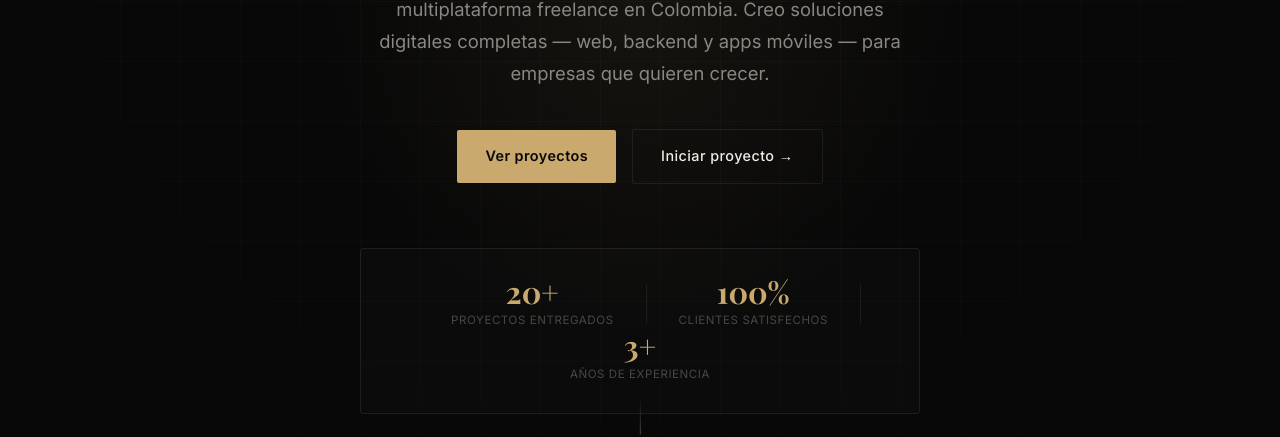
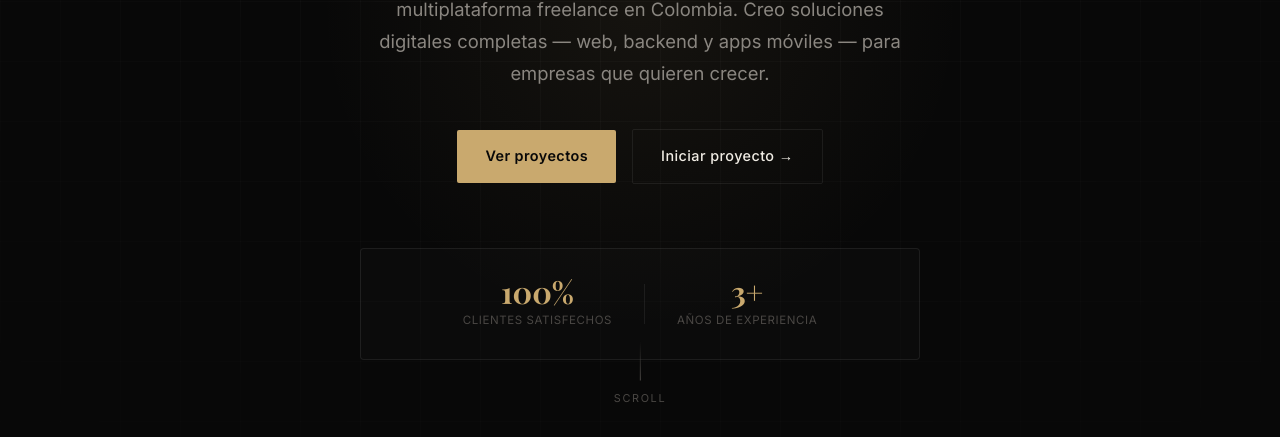
Before and after one commit to pipebond/portafolio, a plain HTML site: page index.html in a window 1280 px wide. Shown: the part 539-976 px from the top of the page. Drawn offline with nearby package versions, Linux system fonts and the light colour scheme; a web font is replaced by a local one.

Commit message:
Quitar stat de proyectos entregados del hero

```diff
--- a/index.html
+++ b/index.html
@@ -104,11 +104,6 @@
 
       <!-- Métricas rápidas -->
       <div class="hero-stats reveal-up delay-4">
-        <div class="stat">
-          <span class="stat-number">20+</span>
-          <span class="stat-label">Proyectos entregados</span>
-        </div>
-        <div class="stat-divider"></div>
         <div class="stat">
           <span class="stat-number">100%</span>
           <span class="stat-label">Clientes satisfechos</span>
```
